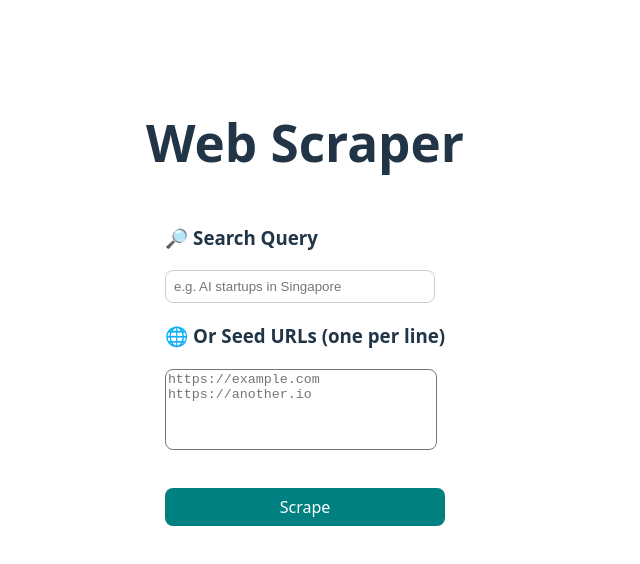
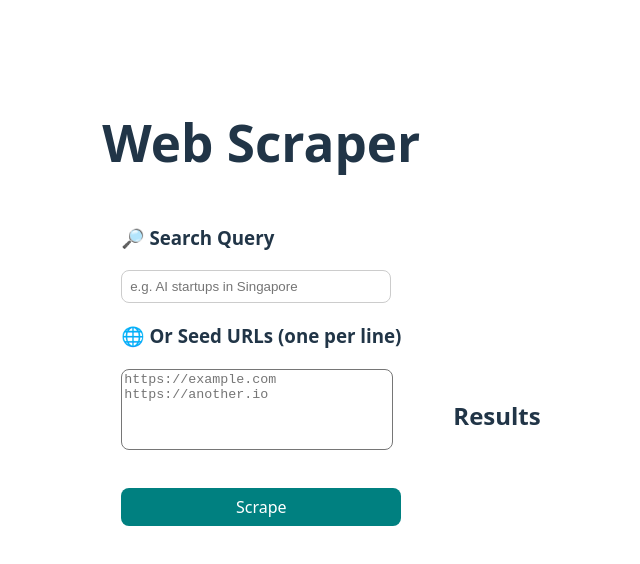
Before and after one commit to build-with-ila/Web-Scraper-with-Node.js, a React (Vite) app in the folder client/: page / in a window 1280 px wide. Shown: the top 564 px of the page, without its empty margins (320-960 px from the left). Built offline with nearby package versions, Linux system fonts and the light colour scheme.

Commit message:
Updated App.tsx for enhanced UI

```diff
--- a/client/src/App.tsx
+++ b/client/src/App.tsx
@@ -40,6 +40,7 @@ function App() {
       //console.log(payload);
         const response = await scrapeCompanies(payload);
         setResults(response);
+        //console.dir(results);
     }
     catch(err) {
         console.error(err);
@@ -50,9 +51,11 @@ function App() {
         <div className="container">
           <h1>Web Scraper</h1>
           <ScrapeForm handleSubmit={handleSubmit} query={query} setQuery={setQuery} setUrls={setUrls} urls={urls} />
-
+        </div>
         <div className="results">
-            {results.map((item, id)=>(
+          <h2><center>Results</center></h2>
+          {
+          results.map((item, id)=>(
             <div key={id} className="card">
 
               <a href={item.url} target="_blank">
@@ -62,7 +65,6 @@ function App() {
           ))}
         </div>
       </div>
-      </div>
   )
 }
 
```
Lines whose indentation alone changed are shown as unchanged.
